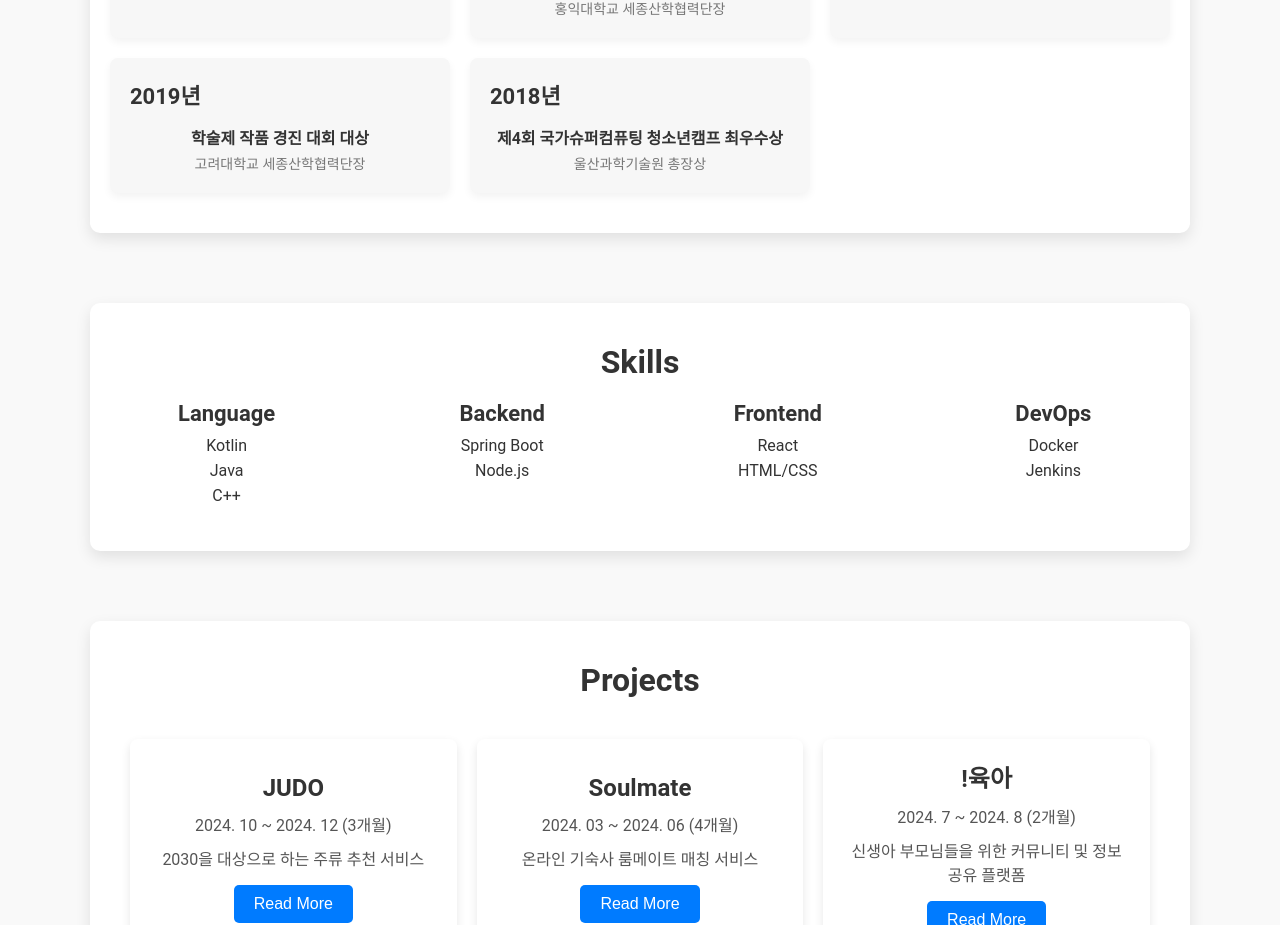
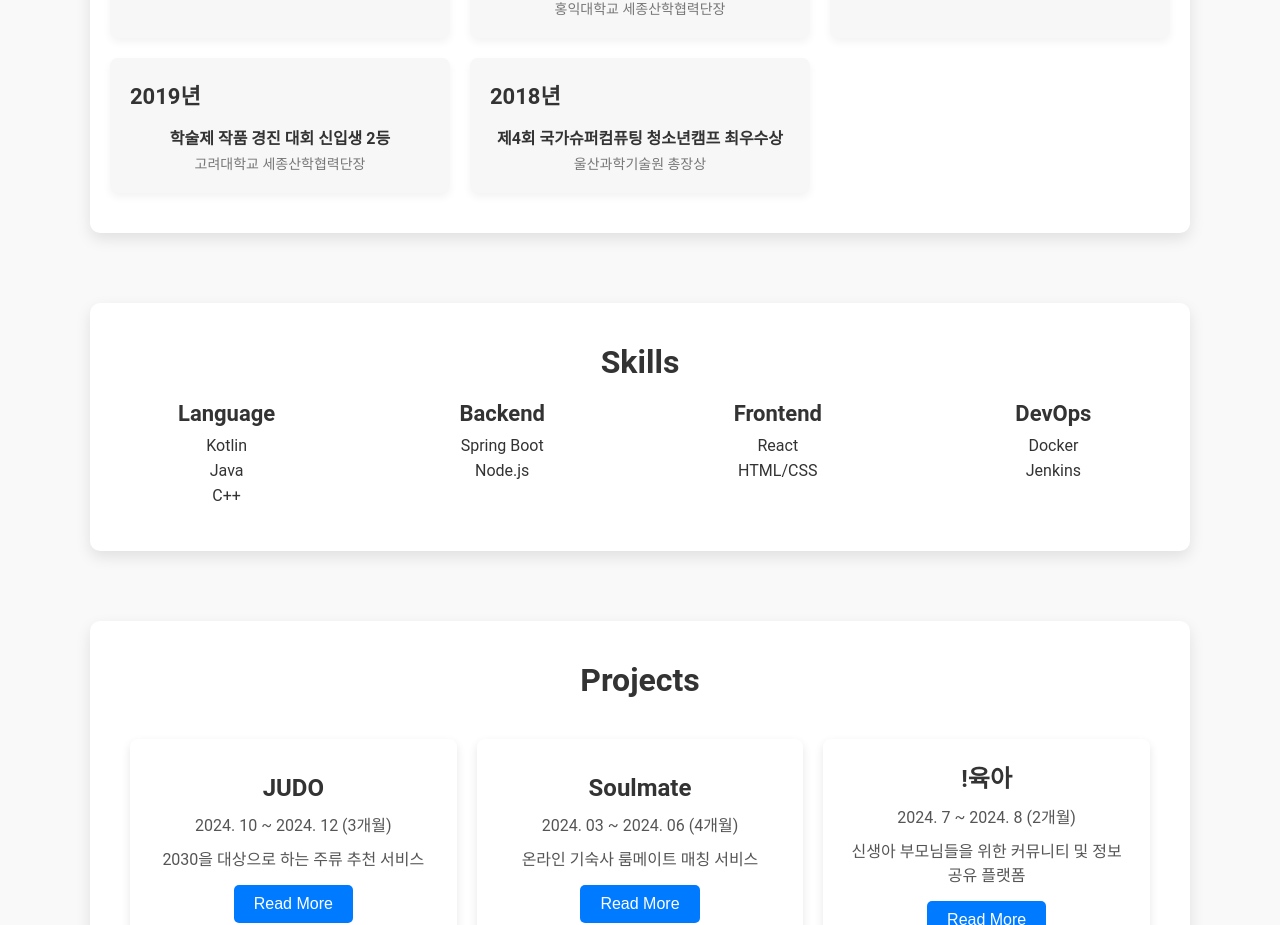
Before and after one commit to vkflco08/about-me, a React (Create React App) app in the folder about-me/: page / in a window 1280 px wide. Shown: the part 1300-2225 px from the top of the page. Built offline with nearby package versions, Linux system fonts and the light colour scheme.

Commit message:
fix 수상 내역 오류수정

```diff
--- a/about-me/src/components/Awards.js
+++ b/about-me/src/components/Awards.js
@@ -46,7 +46,7 @@ function Awards() {
           <h3>2019년</h3>
           <ul>
             <li>
-              <span className="Award-title">학술제 작품 경진 대회 대상</span>
+              <span className="Award-title">학술제 작품 경진 대회 신입생 2등</span>
               <span className="Award-org">고려대학교 세종산학협력단장</span>
             </li>
           </ul>
--- a/about-me/src/components/ProjectJudo.js
+++ b/about-me/src/components/ProjectJudo.js
@@ -13,7 +13,7 @@ function ProjectJudo() {
   const project = {
     name: "JUDO",
     period: "2024. 10 ~ 2024. 12 (3개월)",
-    teamMembers: "박병영 : PM, 조승빈 : BE",
+    teamMembers: "박병영 : PM, 조승빈 : 기획, Backend & Frontend 개발",
     description: "2030을 대상으로 하는 주류 추천 서비스",
   };
 
```
